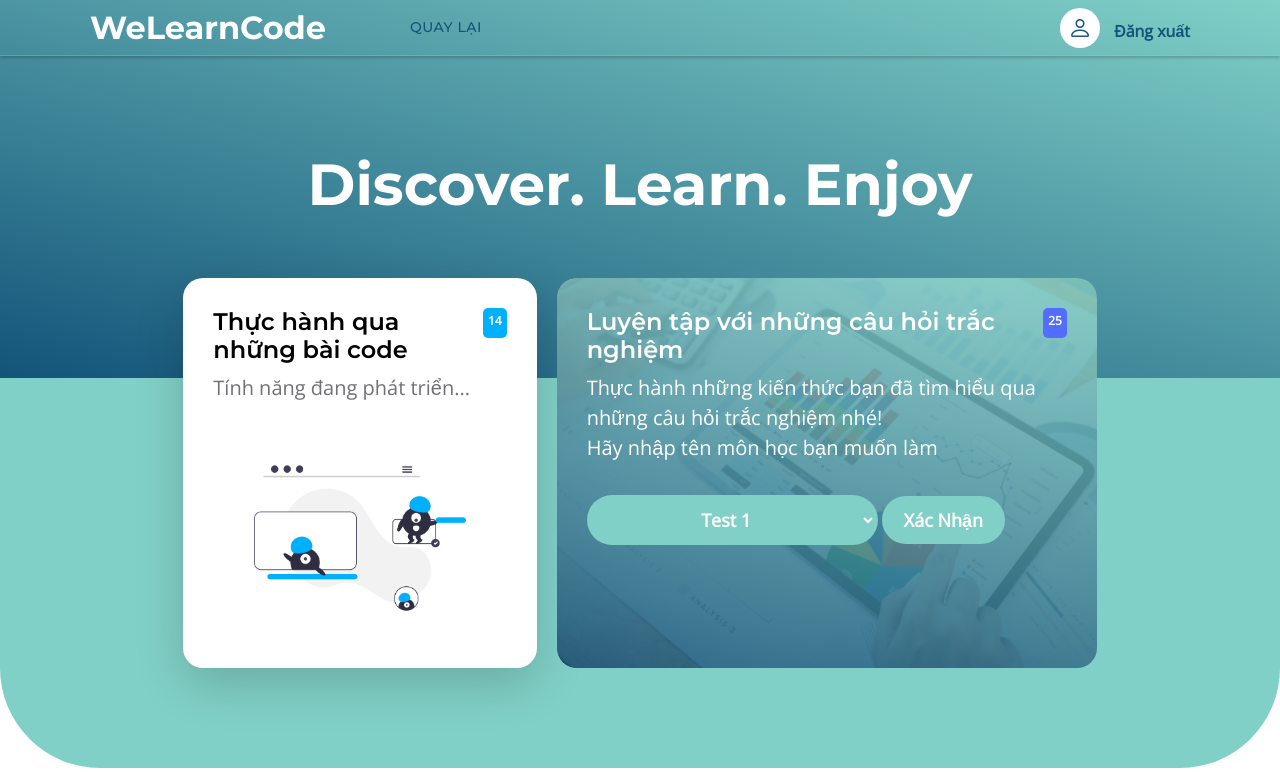
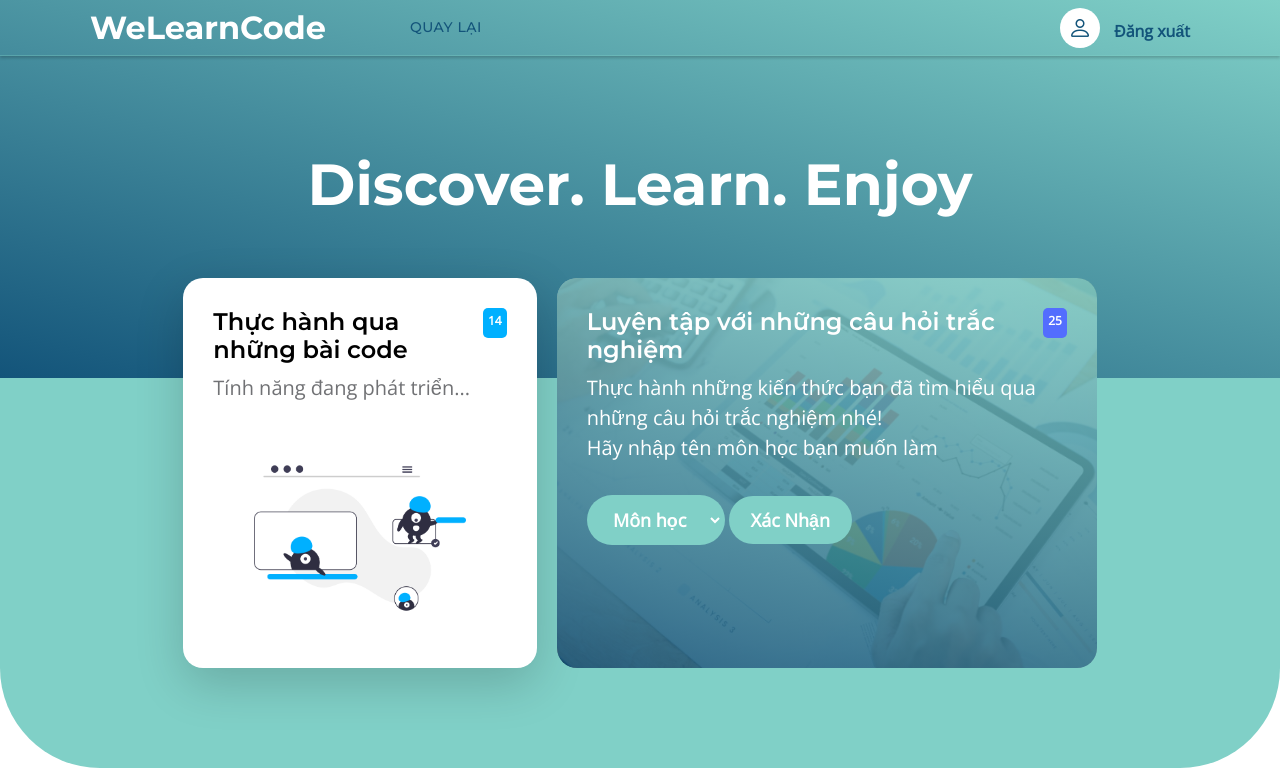
Before and after one commit to Kzzhoangquan/btlweb, a Flask app: page /tracnghiem in a window 1280 px wide. Shown: the top 772 px of the page. Run offline with Flask 2, Linux system fonts and the light colour scheme; the visitor is signed in with stand-in values (Sample User, id 1); parts of the project's set-up code (start-up, migrations or seed data) failed here and were passed over; some libraries are stand-ins or nearby versions.

Commit message:
serialize list_mon to db

```diff
--- a/app.py
+++ b/app.py
@@ -25,14 +25,16 @@ conn=mysql.connector.connect(user='root',password='123456',host='localhost')
 cursor = conn.cursor()
 
 questions = []
-list_mon = ["oop", "lsd", "1"]
+cursor.execute("SELECT DISTINCT tenmon FROM btlweb.nganhangcauhoi")
+res=cursor.fetchall()
+MON_HOC=[str(row[0]) for row in res]
 
 
 #khoi tao trang web dau tien
 @app.route('/')
 def index():
     session.pop("user", None)
-    return render_template('trangkhoidau.html')
+    return render_template('trangkhoidau.html', list_mon = MON_HOC)
 
 
 # @app.route('/')
@@ -117,7 +119,7 @@ def search_name_in_database(name):
 def nhapma():
     if "user" in session:
         if request.method=="GET":
-            return render_template('tracnghiem.html')
+            return render_template('tracnghiem.html', list_mon = MON_HOC)
         else :
             monthi=request.form["monhoc"]
             search_result = search_name_in_database(monthi)
@@ -126,7 +128,7 @@ def nhapma():
                 a=similar_names[0][0]
 
                 flash(f"Có phải bạn muốn làm bài trắc nghiệm của môn học: '{a}'. Bạn hãy nhập lại tên môn để làm nhé", category="info")
-                return redirect(url_for("nhapma"))
+                return redirect(url_for("nhapma"), list_mon = MON_HOC)
 
             else:
                 questions.clear()
--- a/templates/tracnghiem.html
+++ b/templates/tracnghiem.html
@@ -136,9 +136,14 @@
 
                                                 <form action="/tracnghiem" method="POST">
                                                     <select name="monhoc" class="btn custom-btn mt-2 mt-lg-3">
-                                                        <option value="1"> Test 1 </option>
+                                                        <option disabled selected value=""> Môn học </option>
+                                                        <!--option value="1"> Test 1 </!--option>
                                                         <option value="oop"> Lập trình hướng đối tượng </option>
-                                                        <option value="lsd"> Lịch sử Đảng </option>
+                                                        <option-- value="lsd"> Lịch sử Đảng </option-->
+
+                                                        {% for mon in list_mon %}
+                                                            <option>{{ mon }}</option>
+                                                        {% endfor %}
 
                                                     </select>
                                                     <button type="submit" class="btn custom-btn mt-2 mt-lg-3" >Xác Nhận</button>
```
